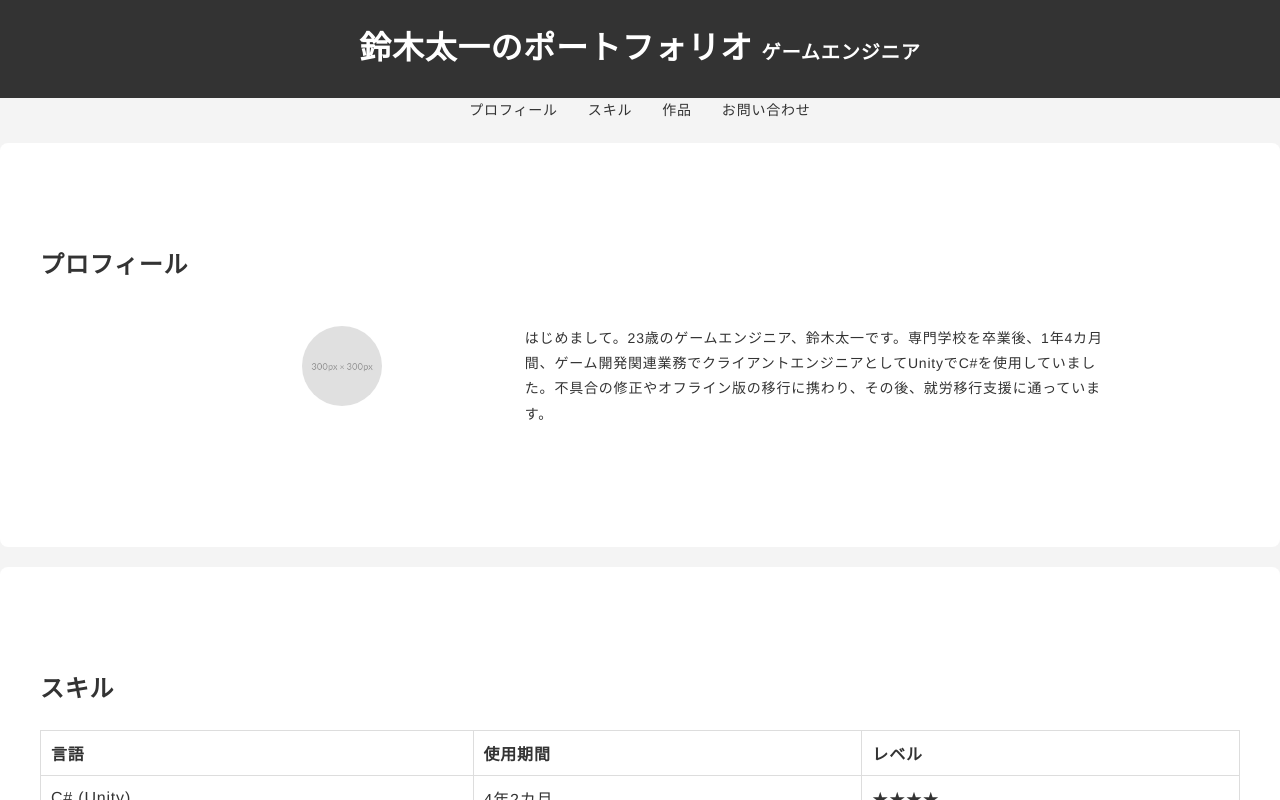
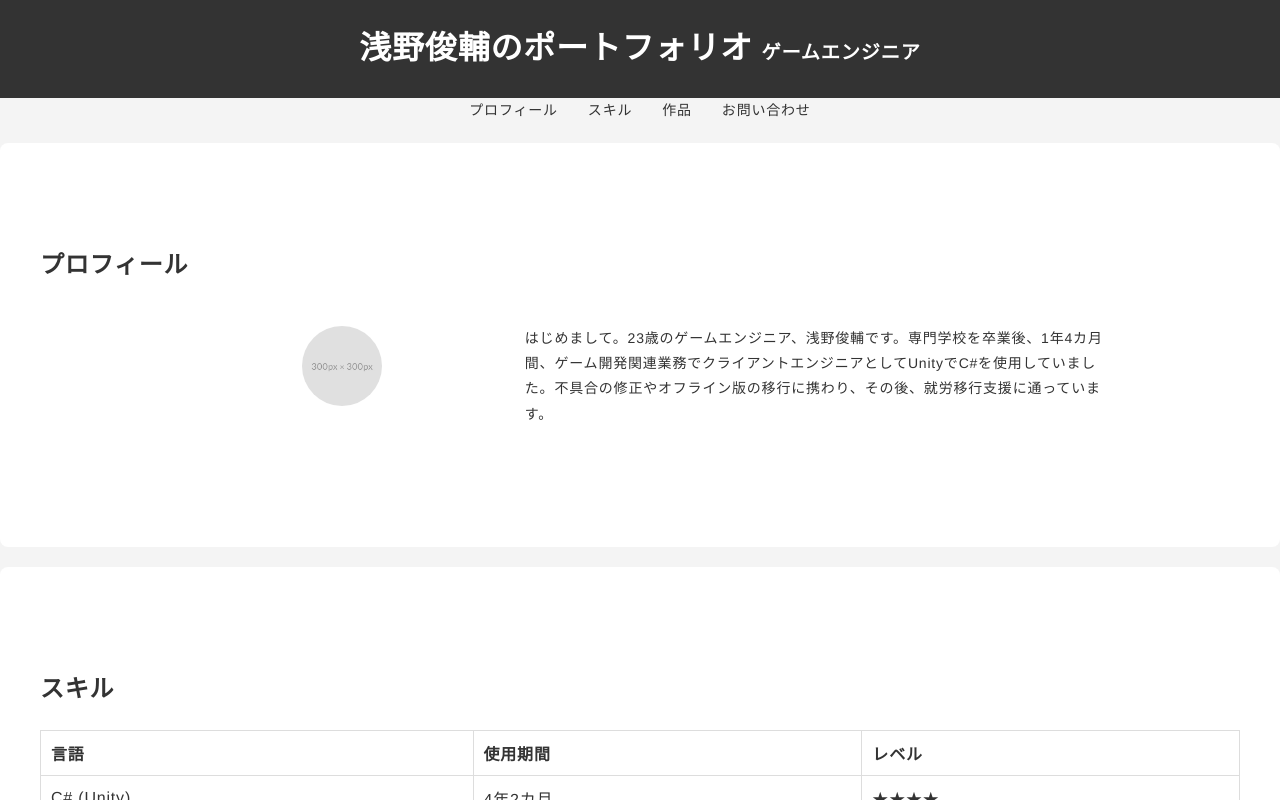
Before and after one commit to asa-syun/asa-syun.github.io, a plain HTML site: page index.html in a window 1280 px wide. Shown: the top 800 px of the page. Drawn offline with Linux system fonts and the light colour scheme.

Commit message:
偽名変更

```diff
--- a/index.html
+++ b/index.html
@@ -3,11 +3,11 @@
     <meta charset="utf-8">
     <meta name="viewport" content="width=device-width, initial-scale=1.0, user-scalable=no">
     <meta property="og:type" content="website">
-    <meta property="og:title" content="鈴木太一 ポートフォリオ">
+    <meta property="og:title" content="浅野俊輔 ポートフォリオ">
     <meta property="og:url" content="URL入る">
-    <meta property="og:description" content="鈴木太一のポートフォリオです。">
+    <meta property="og:description" content="浅野俊輔のポートフォリオです。">
     <meta property="og:image" content="img/ogp.png">
-    <meta name="description" content="鈴木太一のポートフォリオです。">
+    <meta name="description" content="浅野俊輔のポートフォリオです。">
     <title>Taichi Suzuki's Portfolio</title>
     <link href="https://fonts.googleapis.com/css?family=Oswald:700" rel="stylesheet">
     <link href="css/style_all.css" rel="stylesheet" type="text/css">
@@ -18,7 +18,7 @@
     <div id="wrapper">
         <header id="header">
             <h1 class="logo">
-                <span class="logo-title">鈴木太一のポートフォリオ</span>
+                <span class="logo-title">浅野俊輔のポートフォリオ</span>
                 <span class="logo-desc">ゲームエンジニア</span>
             </h1>
         </header>
@@ -39,7 +39,7 @@
                             <img src="img/profile.jpg" alt="プロフィール画像" align="left"/> <!-- 画像挿入箇所: プロフィール画像 -->
                         </div>
                         <div class="two-column-desc">
-                            <p>はじめまして。23歳のゲームエンジニア、鈴木太一です。専門学校を卒業後、1年4カ月間、ゲーム開発関連業務でクライアントエンジニアとしてUnityでC#を使用していました。不具合の修正やオフライン版の移行に携わり、その後、就労移行支援に通っています。</p>
+                            <p>はじめまして。23歳のゲームエンジニア、浅野俊輔です。専門学校を卒業後、1年4カ月間、ゲーム開発関連業務でクライアントエンジニアとしてUnityでC#を使用していました。不具合の修正やオフライン版の移行に携わり、その後、就労移行支援に通っています。</p>
                         </div>
                     </div>
                 </div>
@@ -108,7 +108,7 @@
     </main>
 
     <footer id="footer">
-      <p>&copy; 2024 鈴木太一. All rights reserved.</p>
+      <p>&copy; 2024 浅野俊輔. All rights reserved.</p>
     </footer>
   </div>
 </body>
```
